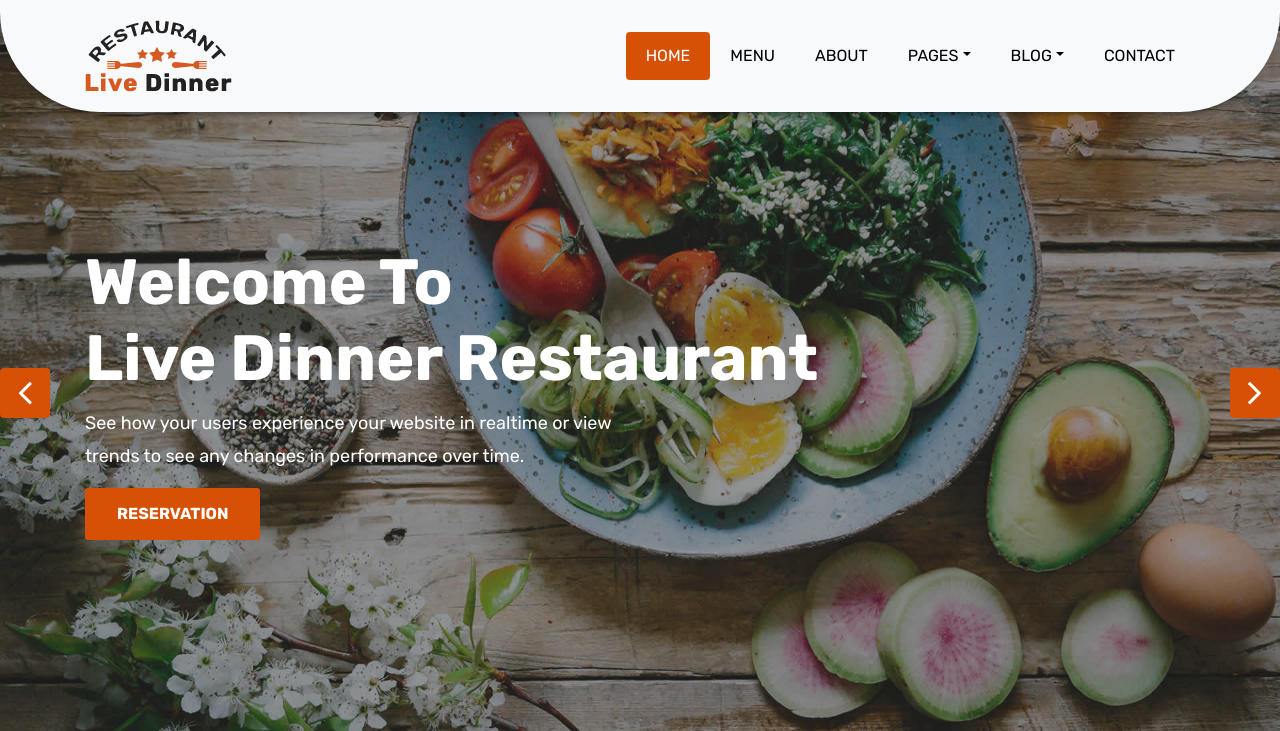
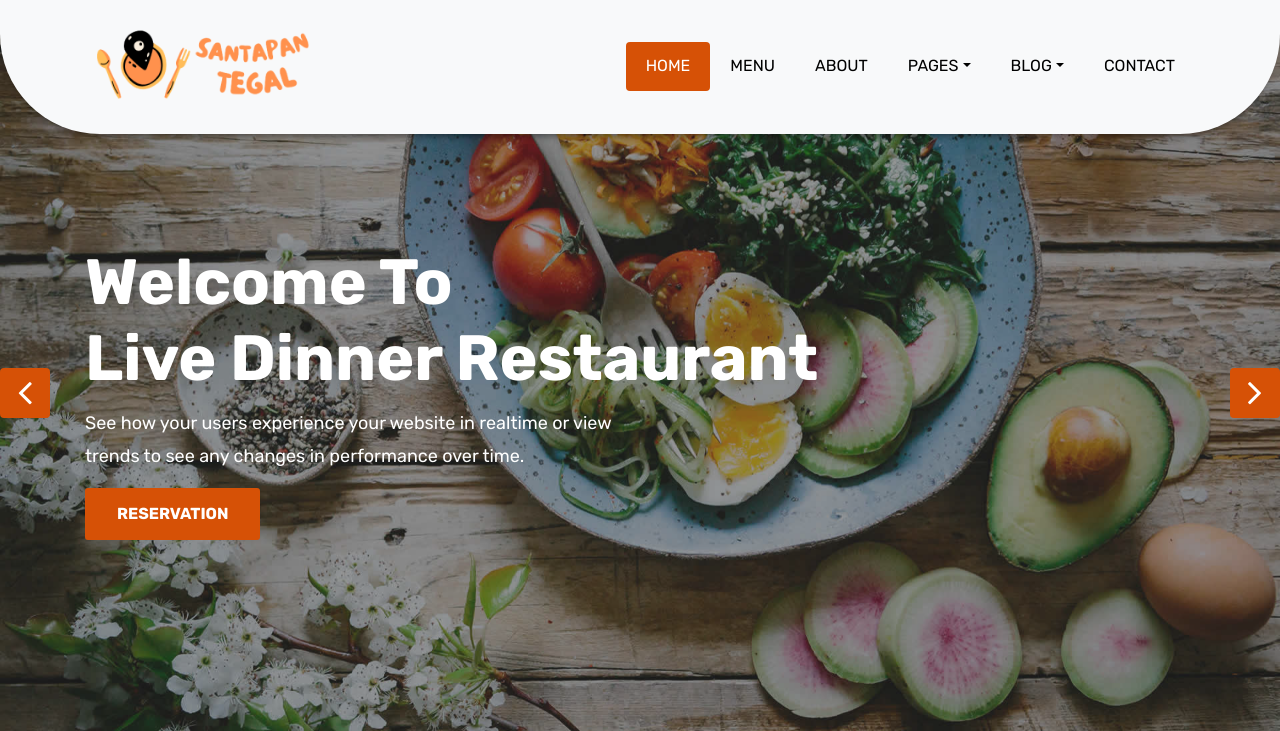
Before and after one commit to fajarikasaputra/Restoran, a plain HTML site: page index.html in a window 1280 px wide. Shown: the top 731 px of the page. Drawn offline with Linux system fonts and the light colour scheme.

Commit message:
edit logo

```diff
--- a/index.html
+++ b/index.html
@@ -39,7 +39,7 @@
 		<nav class="navbar navbar-expand-lg navbar-light bg-light">
 			<div class="container">
 				<a class="navbar-brand" href="index.html">
-					<img src="images/logo.png" alt="" />
+					<img src="images/logoshigal.png" alt="" width="250" />
 				</a>
 				<button class="navbar-toggler" type="button" data-toggle="collapse" data-target="#navbars-rs-food" aria-controls="navbars-rs-food" aria-expanded="false" aria-label="Toggle navigation">
 				  <span class="navbar-toggler-icon"></span>
```
Also changed, not shown: images/logoshigal.png (added).
